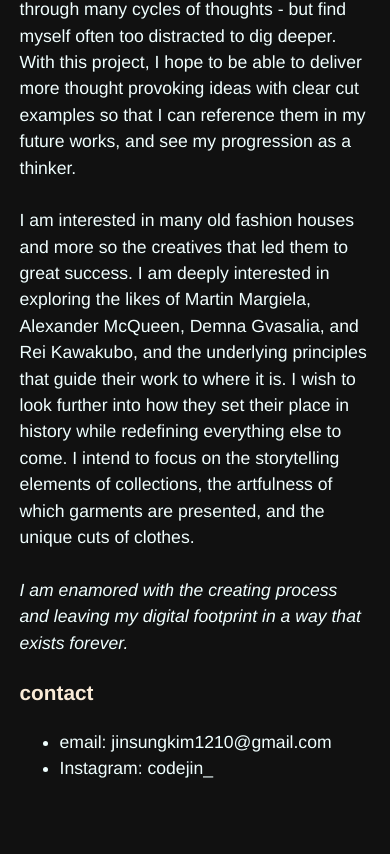
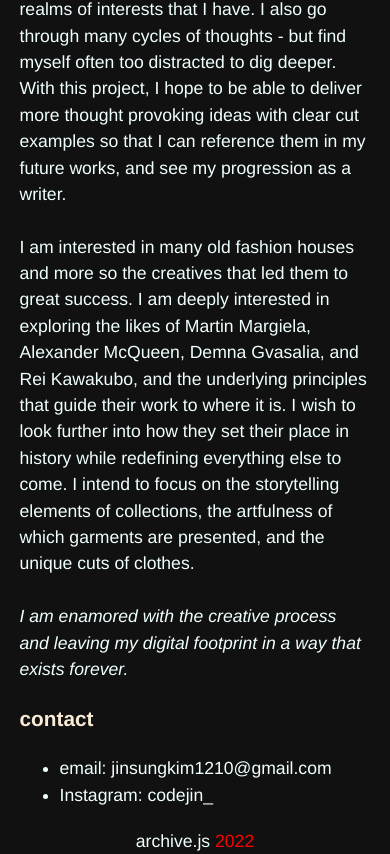
Before and after one commit to jinsung-kim/archived-js, a React (Create React App) app: page /about in a window 390 px wide. Shown: the part 625-1479 px from the top of the page. Before the commit the page ends 1407 px from the top, so only its background shows below. Built offline with nearby package versions, Linux system fonts and the light colour scheme.

Commit message:
style: mobile + footer

```diff
--- /dev/null
+++ b/src/components/Footer.jsx
@@ -0,0 +1,12 @@
+import React from "react";
+import "../styles/Footer.css";
+
+export default function Footer() {
+    return (
+        <div className="footer-container">
+            <p>
+                archive.js <span className="year">2022</span>
+            </p>
+        </div>
+    );
+}
--- a/src/components/Post.jsx
+++ b/src/components/Post.jsx
@@ -1,12 +1,35 @@
-import React from "react";
+import React, { useState, useEffect } from "react";
 
 import "../styles/Post.css";
+
+function getWindowDimensions() {
+    const { innerWidth: width } = window;
+    return {
+        width
+    };
+}
+
+function useWindowDimensions() {
+    const [windowDimensions, setWindowDimensions] = useState(getWindowDimensions());
+
+    useEffect(() => {
+        function handleResize() {
+        setWindowDimensions(getWindowDimensions());
+        }
+
+        window.addEventListener('resize', handleResize);
+        return () => window.removeEventListener('resize', handleResize);
+    }, []);
+
+    return windowDimensions;
+}
 
 // Helper to format the data
 function formatter(post) {
 
     var res = [];
     if (post === undefined || post === null) { return res; }
+    const { width } = useWindowDimensions();
 
     post.forEach((section) => {
         if (section["mode"] === "text") {
@@ -28,16 +51,25 @@ function formatter(post) {
                 </p>
             );
         } else if (section["mode"] === "image") {
-            res.push(
-                <div className="image-link" key={ section["content"] }>
-                    <img src={ section["content"] } width="80%" alt="---" />
-                    <p className="caption">{ section["caption"] }</p>
-                </div>
-            );
+            if (width > 500) {
+                res.push(
+                    <div className="image-link" key={ section["content"] }>
+                        <img src={ section["content"] } width="400px" alt="---" />
+                        <p className="caption">{ section["caption"] }</p>
+                    </div>
+                );
+            } else {
+                res.push(
+                    <div className="image-link" key={ section["content"] }>
+                        <img src={ section["content"] } width="70%" alt="---" />
+                        <p className="caption">{ section["caption"] }</p>
+                    </div>
+                );
+            }
         } else if (section["mode"] === "youtube") {
             res.push(
                 <div className="youtube-link" key={ section["content"] }>
-                    <iframe max-width="560" width="80%" height="315"
+                    <iframe max-width="560px" width="80%" height="500"
                     src={ section["content"] }
                     title="YouTube video player" frameBorder="0"
                     allowFullScreen></iframe>
--- a/src/pages/About.jsx
+++ b/src/pages/About.jsx
@@ -1,5 +1,6 @@
 import React, { Component } from "react";
 import Navbar from "../components/Navbar";
+import Footer from "../components/Footer";
 
 import "../styles/About.css";
 
@@ -35,7 +36,7 @@ export default class About extends Component {
                         archived.js is a creative writing project that I have envisioned with the intent to document my thinking process and
                         interaction with art. "archived" in this case refers to my vast collection of writing.
                         The "js" in the second part refers to the initials of my first name (진성 or Jin Sung) while also referencing the framework
-                        this entire project (frontend and backend) was created in.
+                        this entire project (frontend and backend) was created in (Javascript).
                         You can see how it was designed and created <a href="https://github.com/jinsung-kim/archived-js">here</a>.
 
                         <br></br>
@@ -46,7 +47,7 @@ export default class About extends Component {
                         found it rather one dimensional, and have been wanting to expand into other realms of interests that I have. I also
                         go through many cycles of thoughts - but find myself often too distracted to dig deeper.
                         With this project, I hope to be able to deliver more thought provoking ideas with clear cut examples so that I can reference
-                        them in my future works, and see my progression as a thinker.
+                        them in my future works, and see my progression as a writer.
 
                         <br></br>
                         <br></br>
@@ -60,7 +61,7 @@ export default class About extends Component {
                         <br></br>
                         <br></br>
 
-                        <i>I am enamored with the creating process and leaving my digital footprint in a way that exists forever.</i>
+                        <i>I am enamored with the creative process and leaving my digital footprint in a way that exists forever.</i>
                     </p>
 
                     <p className="title">contact</p>
@@ -68,6 +69,8 @@ export default class About extends Component {
                         <li>email: jinsungkim1210@gmail.com</li>
                         <li>Instagram: codejin_</li>
                     </ul>
+
+                    <Footer />
                 </div>
 
                 {/* <img src="https://i.pinimg.com/originals/c5/16/d4/c516d4c3492422666be07065ab28e98d.png" alt="Martin Margiela" height="300" /> */}
--- a/src/pages/Home.jsx
+++ b/src/pages/Home.jsx
@@ -2,6 +2,7 @@ import React, { Component } from "react";
 
 import PostGrid from "../components/PostGrid";
 import Navbar from "../components/Navbar";
+import Footer from "../components/Footer";
 
 export default class Home extends Component {
 
@@ -10,6 +11,7 @@ export default class Home extends Component {
             <div className="home-container">
                 <Navbar />
                 <PostGrid />
+                <Footer />
             </div>
         );
     }
--- a/src/pages/PostPage.jsx
+++ b/src/pages/PostPage.jsx
@@ -1,6 +1,7 @@
 import React, { useState, useEffect } from "react";
 import Post from "../components/Post";
 import Navbar from "../components/Navbar";
+import Footer from "../components/Footer";
 // import ErrorMessage from "../components/ErrorMessage";
 
 import { useParams } from "react-router-dom";
@@ -33,6 +34,7 @@ export default function PostPage() {
         <div>
             <Navbar />
             <Post content={content}/>
+            <Footer />
         </div>
     );
 }
--- /dev/null
+++ b/src/styles/Footer.css
@@ -0,0 +1,9 @@
+.footer-container {
+    margin-top: 20px;
+    margin-bottom: 20px;
+    text-align: center;
+}
+
+.year {
+    color: red;
+}
```
